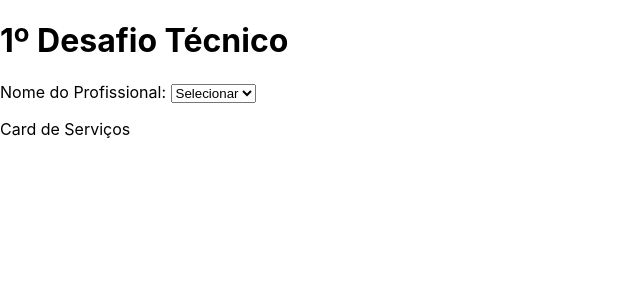
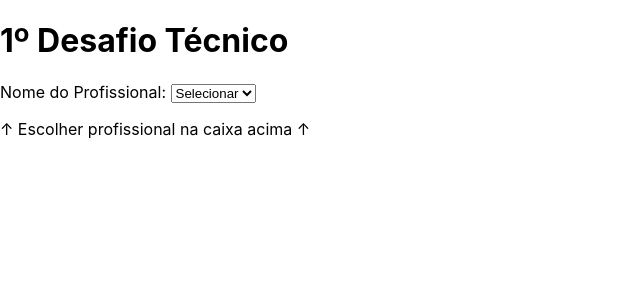
Before and after one commit to PedroMarianoAlmeida/primeiro-desafio-dev-web-wpp, a React (Create React App) app: page / in a window 1280 px wide. Shown: the top 300 px of the page, without its empty margins (0-640 px from the left). Built offline with nearby package versions, Linux system fonts and the light colour scheme.

Commit message:
Adicionando no render um texto no card para quando não há profissional selecionado

```diff
--- a/src/componentes/CardDeServiços.jsx/index.jsx
+++ b/src/componentes/CardDeServiços.jsx/index.jsx
@@ -5,7 +5,15 @@ const CardDeServiços = ({ data, nomeSelecionado }) => {
     (dado) => dado.dados.nome === nomeSelecionado
   );
   console.log(dadosDoSelecionado);
-  return <p>Card de Serviços</p>;
+  return (
+    <>
+      {nomeSelecionado ? (
+        <p>Card de Serviços</p>
+      ) : (
+        <p>↑ Escolher profissional na caixa acima ↑</p>
+      )}
+    </>
+  );
 };
 
 export default CardDeServiços;
```
